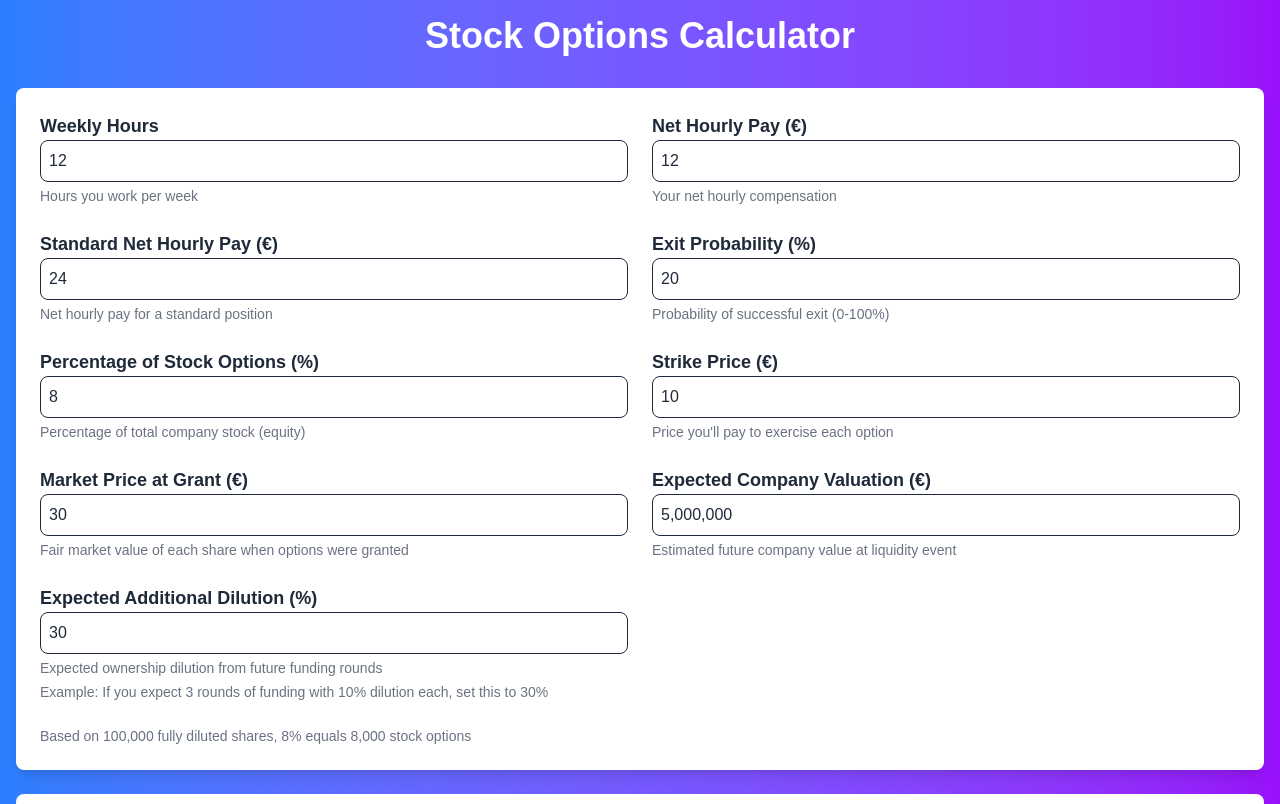
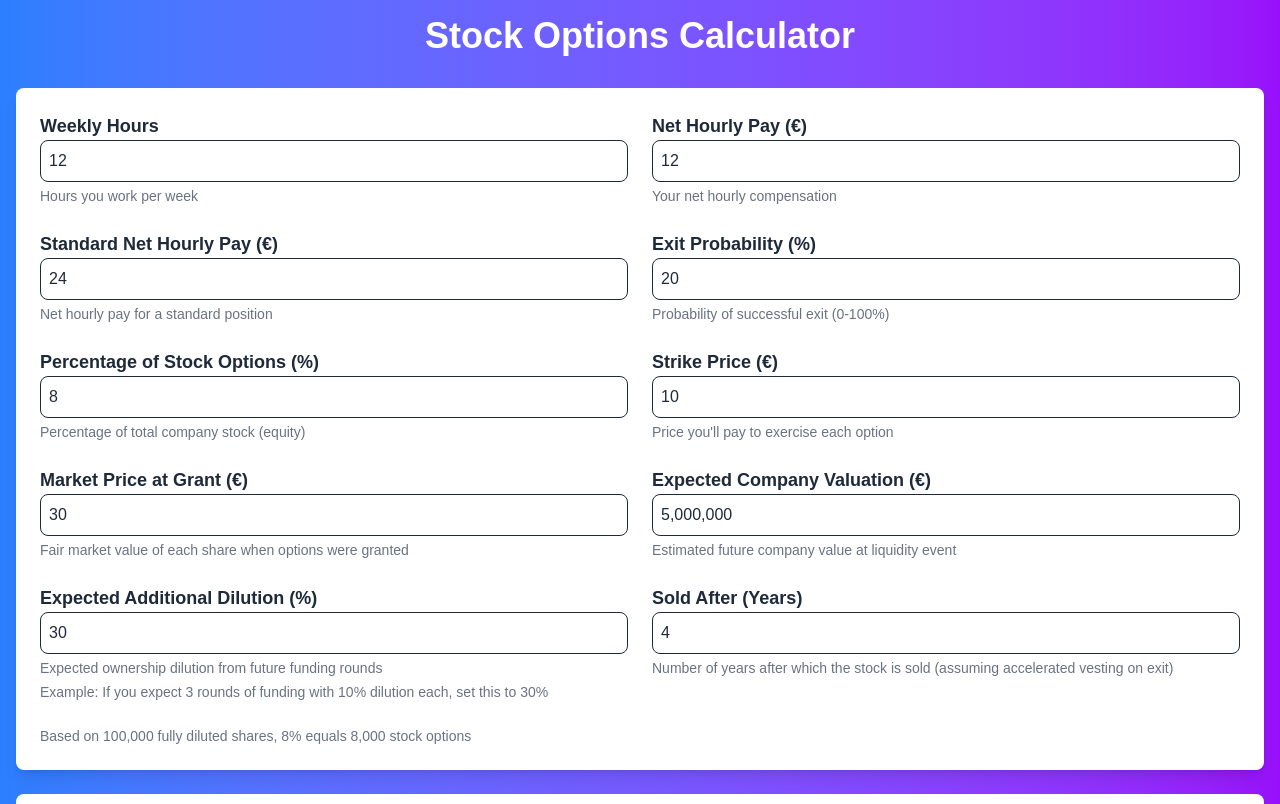
Before and after one commit to arossowork/stock-calc, a Next.js app: page / in a window 1280 px wide. Shown: the top 804 px of the page. Built offline with nearby package versions, Linux system fonts and the light colour scheme.

Commit message:
Added sold after input

```diff
--- a/app/page.tsx
+++ b/app/page.tsx
@@ -12,6 +12,7 @@ export default function StockOptionsCalculator() {
   const [valuation, setValuation] = useState(5000000);
   const [dilution, setDilution] = useState(30);
   const [exitProbability, setExitProbability] = useState(20);
+  const [soldAfterYears, setSoldAfterYears] = useState(4); // New state for sold after years
 
   // Initialize calculation results with useState
   const [stockOptions, setStockOptions] = useState(0);
@@ -100,8 +101,8 @@ export default function StockOptionsCalculator() {
     const calculatedNetEquityValue = calculatedGrossEquityValue - totalTax;
     setNetEquityValue(calculatedNetEquityValue);
 
-    // Calculate the yearly equity value assuming a 4-year vesting period
-    const calculatedYearlyEquityValue = calculatedNetEquityValue / 4;
+    // Calculate the yearly equity value assuming accelerated vesting on exit
+    const calculatedYearlyEquityValue = calculatedNetEquityValue / soldAfterYears;
     setYearlyEquityValue(calculatedYearlyEquityValue);
 
     // Calculate yearly compensation from hourly pay
@@ -128,7 +129,7 @@ export default function StockOptionsCalculator() {
     const calculatedCostOfBuyingOptions = strikePrice * calculatedStockOptions;
     setCostOfBuyingOptions(calculatedCostOfBuyingOptions);
 
-  }, [percentageOfStock, strikePrice, marketPriceAtGrant, valuation, dilution, weeklyHours, hourlyPay, standardHourlyPay, exitProbability]);
+  }, [percentageOfStock, strikePrice, marketPriceAtGrant, valuation, dilution, weeklyHours, hourlyPay, standardHourlyPay, exitProbability, soldAfterYears]);
 
   return (
     <div className="container mx-auto p-4 bg-gradient-to-r from-blue-500 to-purple-600 min-h-screen text-white">
@@ -191,6 +192,11 @@ export default function StockOptionsCalculator() {
             <p className="text-sm text-gray-500 mt-1">Expected ownership dilution from future funding rounds</p>
             <p className="text-sm text-gray-500 mt-1">Example: If you expect 3 rounds of funding with 10% dilution each, set this to 30%</p>
         </div>
+        <div>
+          <label className="block text-lg font-semibold">Sold After (Years)</label>
+          <input type="number" value={soldAfterYears} onChange={(e) => setSoldAfterYears(Number(e.target.value))} className="border p-2 w-full rounded-lg" min="1" />
+          <p className="text-sm text-gray-500 mt-1">Number of years after which the stock is sold (assuming accelerated vesting on exit)</p>
+        </div>
         <div className="col-span-1 md:col-span-2">
           <p className="text-sm text-gray-500">Based on {formatInteger(totalShares)} fully diluted shares, {percentageOfStock}% equals {formatInteger(stockOptions)} stock options</p>
         </div>
```
